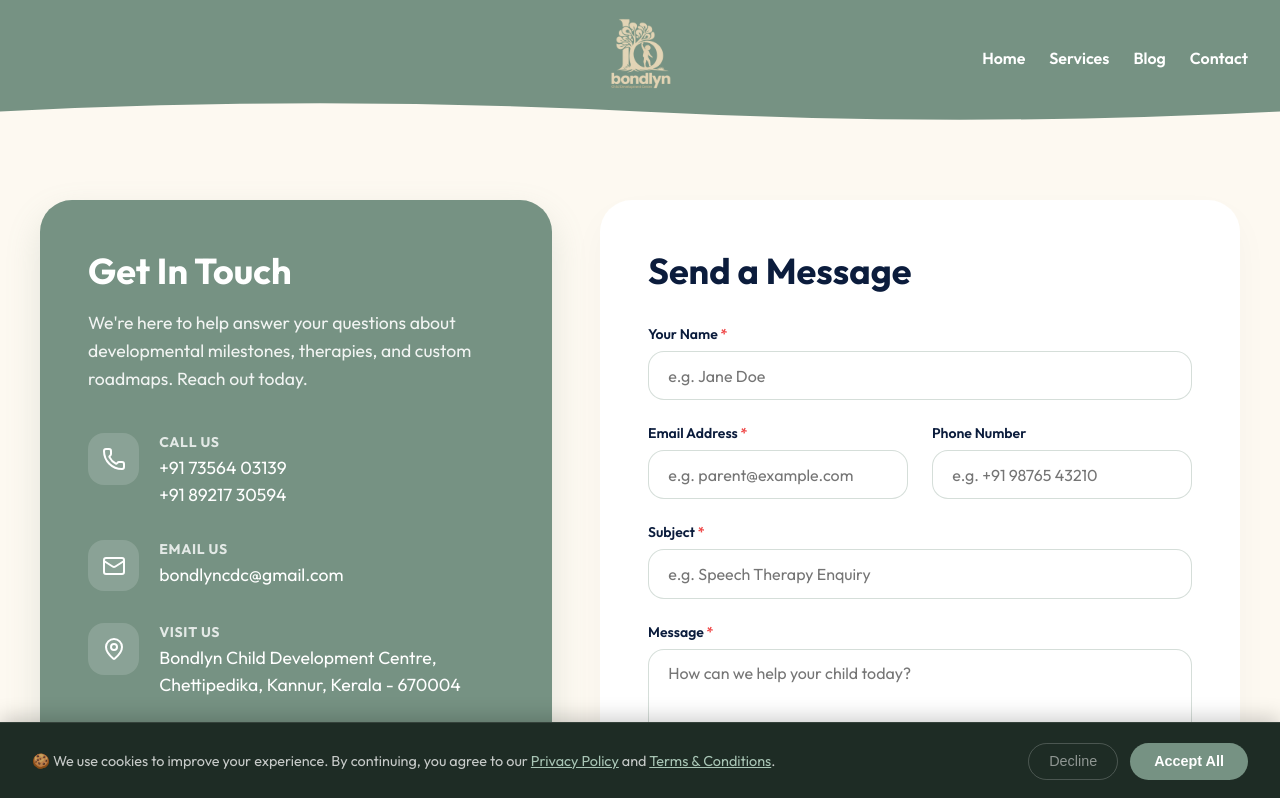
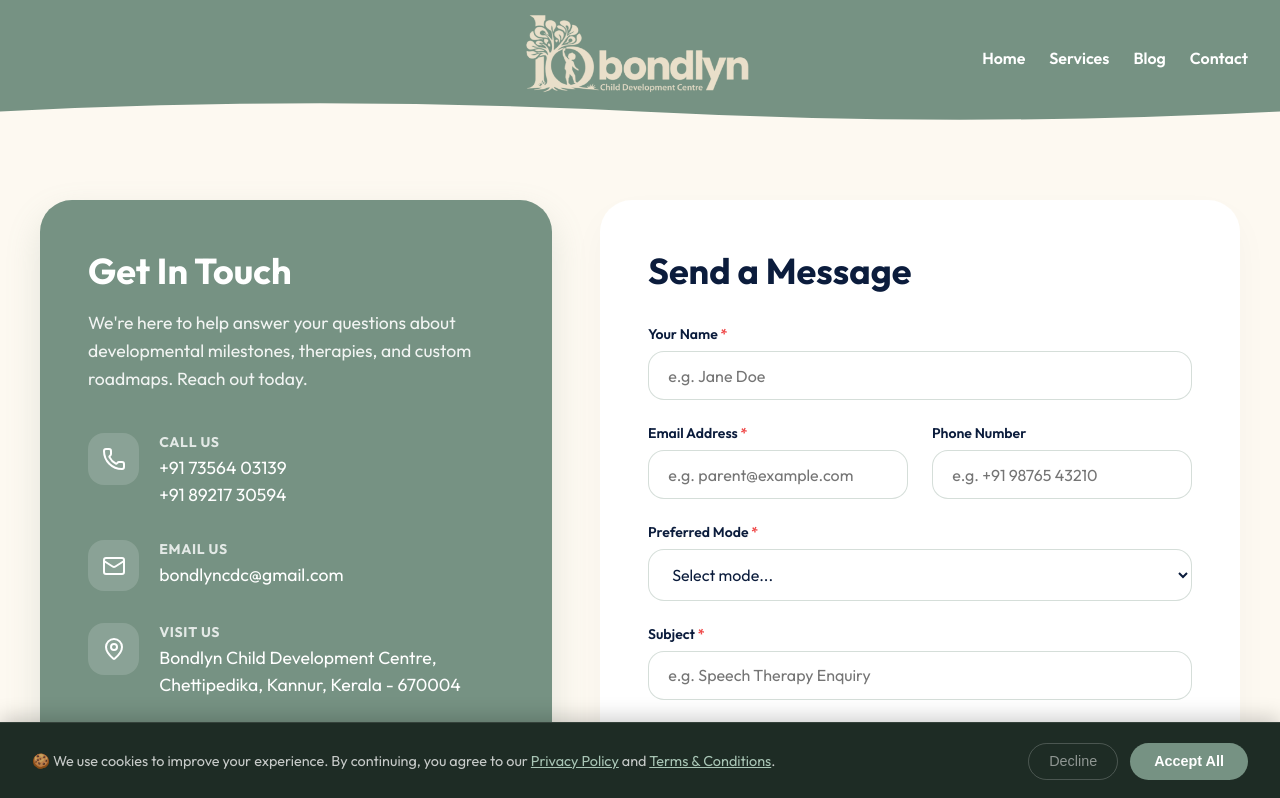
Before and after one commit to certifyied/bondlyn, a React (Vite) app: page /contact in a window 1280 px wide. Shown: the top 798 px of the page. Built offline with nearby package versions, Linux system fonts and the light colour scheme.

Commit message:
bodnlyn last of it

```diff
--- a/src/components/EnquiryModal.jsx
+++ b/src/components/EnquiryModal.jsx
@@ -26,6 +26,7 @@ export default function EnquiryModal() {
     childName: '',
     childAge: '',
     focusArea: '',
+    consultationMode: '',
     notes: ''
   });
 
@@ -86,6 +87,7 @@ Lead Details (Enquiry Modal - Initial Screening):
 - Child's Name: ${formData.childName}
 - Child's Age: ${formData.childAge || 'N/A'}
 - Primary Focus Area: ${formData.focusArea || 'N/A'}
+- Preferred Mode: ${formData.consultationMode || 'N/A'}
 - Additional Notes: ${formData.notes || 'N/A'}
 
 System Details:
@@ -118,6 +120,7 @@ System Details:
           childName: '',
           childAge: '',
           focusArea: '',
+          consultationMode: '',
           notes: ''
         });
       } else {
@@ -258,6 +261,22 @@ System Details:
                     ))}
                   </select>
                 </div>
+
+                <div className="form-group">
+                  <label htmlFor="consultationMode">Preferred Mode <span className="req">*</span></label>
+                  <select
+                    id="consultationMode"
+                    name="consultationMode"
+                    className="modal-select"
+                    value={formData.consultationMode}
+                    onChange={handleInputChange}
+                    required
+                  >
+                    <option value="" disabled>Select mode...</option>
+                    <option value="Online">Online Consultation</option>
+                    <option value="Offline">Offline (In-centre at Kannur)</option>
+                  </select>
+                </div>
               </div>
 
               <div className="form-group full-width" style={{ marginTop: '0.5rem' }}>
--- a/src/components/HowItWorksSection.jsx
+++ b/src/components/HowItWorksSection.jsx
@@ -26,6 +26,7 @@ export default function HowItWorksSection() {
     age: '',
     focusArea: '',
     concernLevel: '3.0',
+    preferredMode: '',
     name: '',
     email: '',
     phone: ''
@@ -42,7 +43,7 @@ export default function HowItWorksSection() {
 
   const handleCalculate = (e) => {
     e.preventDefault();
-    if (!formData.age || !formData.focusArea) return;
+    if (!formData.age || !formData.focusArea || !formData.preferredMode) return;
 
     setCalcPhase('calculating');
     let progress = 0;
@@ -78,6 +79,7 @@ Lead Details (Calculator):
 - Child's Age: ${formData.age}
 - Primary Focus Area: ${formData.focusArea}
 - Concern Level (1-5): ${formData.concernLevel || '3.0'}
+- Preferred Mode: ${formData.preferredMode}
 
 Contact Info:
 - Parent Name: ${formData.name}
@@ -239,10 +241,26 @@ System Details:
                         />
                       </div>
 
+                      <div className="form-group">
+                        <label className="calc-label">Preferred Mode <span style={{ color: 'var(--accent-pink)' }}>*</span></label>
+                        <select
+                          name="preferredMode"
+                          className="calc-select"
+                          value={formData.preferredMode}
+                          onChange={handleInputChange}
+                          required
+                        >
+                          <option value="" disabled>Select mode...</option>
+                          <option value="Online">Online Consultation</option>
+                          <option value="Offline">Offline (In-Centre at Kannur)</option>
+                          <option value="Both">Both (Hybrid)</option>
+                        </select>
+                      </div>
+
                       <button
                         type="submit"
                         className="btn-submit"
-                        disabled={!formData.age || !formData.focusArea || !formData.email || !formData.phone}
+                        disabled={!formData.age || !formData.focusArea || !formData.email || !formData.phone || !formData.preferredMode}
                       >
                         Calculate Roadmap
                       </button>
@@ -302,7 +320,7 @@ System Details:
 
             <div className={`steps-remainder-wrapper ${!isRevealed ? 'is-blurred' : ''}`}>
               <p className="step-desc">
-                Our initial screening provides an initial overview of your child's development and helps identify whether a further detailed assessment is recommended. It's a no-pressure first step.
+                Our initial screening (available both online and offline) provides an initial overview of your child's development and helps identify whether a further detailed assessment is recommended. It's a no-pressure first step.
               </p>
 
               <button className="btn-claim-screening" onClick={handleClaimScreening}>
@@ -311,21 +329,28 @@ System Details:
 
               <div className="step-collapsible-inner">
                 <div className="step-block">
-                  <h3 className="step-title">Step 3: Personalised Plan</h3>
+                  <h3 className="step-title">Step 3: Detailed Assessment</h3>
+                  <p className="step-desc">
+                    If recommended, our specialist therapists conduct a comprehensive, detailed assessment (available online or in-centre/offline) to understand your child's specific developmental profile.
+                  </p>
+                </div>
+
+                <div className="step-block">
+                  <h3 className="step-title">Step 4: Personalised Plan</h3>
                   <p className="step-desc">
                     We build a therapy plan with clear goals, the right team, and a realistic timeline designed specifically for your child.
                   </p>
                 </div>
 
                 <div className="step-block">
-                  <h3 className="step-title">Step 4: Therapy Begins</h3>
+                  <h3 className="step-title">Step 5: Therapy Begins</h3>
                   <p className="step-desc">
-                    Sessions start in our warm, child-friendly centre or online—whichever works best for your family.
+                    Sessions start in our warm, child-friendly centre (offline) or online—whichever works best for your family.
                   </p>
                 </div>
 
                 <div className="step-block">
-                  <h3 className="step-title">Step 5: Progress You Can See</h3>
+                  <h3 className="step-title">Step 6: Progress You Can See</h3>
                   <p className="step-desc">
                     We track every milestone and share regular updates so you always know how your child is growing.
                   </p>
--- a/src/pages/Contact.css
+++ b/src/pages/Contact.css
@@ -159,7 +159,8 @@
 }
 
 .contact-form .form-group input,
-.contact-form .form-group textarea {
+.contact-form .form-group textarea,
+.contact-form .form-group select {
   width: 100%;
   padding: 0.85rem 1.2rem;
   border-radius: 1rem;
@@ -174,7 +175,8 @@
 }
 
 .contact-form .form-group input:focus,
-.contact-form .form-group textarea:focus {
+.contact-form .form-group textarea:focus,
+.contact-form .form-group select:focus {
   border-color: var(--primary-green, #769283);
   box-shadow: 0 0 0 3px rgba(118, 146, 131, 0.15);
 }
--- a/src/pages/Contact.jsx
+++ b/src/pages/Contact.jsx
@@ -9,6 +9,7 @@ export default function Contact() {
     name: '',
     email: '',
     phone: '',
+    preferredMode: '',
     subject: '',
     message: ''
   });
@@ -42,6 +43,7 @@ Message from Contact Form:
 - Sender Name: ${formData.name}
 - Email: ${formData.email}
 - Phone: ${formData.phone || 'N/A'}
+- Preferred Mode: ${formData.preferredMode || 'N/A'}
 - Subject: ${formData.subject}
 - Message:
 ${formData.message}
@@ -72,6 +74,7 @@ System Details:
           name: '',
           email: '',
           phone: '',
+          preferredMode: '',
           subject: '',
           message: ''
         });
@@ -222,6 +225,22 @@ System Details:
                 </div>
 
                 <div className="form-group">
+                  <label htmlFor="preferredMode">Preferred Mode <span className="req">*</span></label>
+                  <select
+                    id="preferredMode"
+                    name="preferredMode"
+                    value={formData.preferredMode}
+                    onChange={handleInputChange}
+                    required
+                  >
+                    <option value="" disabled>Select mode...</option>
+                    <option value="Online">Online Consultation</option>
+                    <option value="Offline">Offline (In-centre at Kannur)</option>
+                    <option value="General Inquiry">General Inquiry</option>
+                  </select>
+                </div>
+
+                <div className="form-group">
                   <label htmlFor="subject">Subject <span className="req">*</span></label>
                   <input
                     type="text"
```
Also changed, not shown: src/assets/bondlyn_logo.webp, 1 other file (tests, documents, lock files or other folders).
